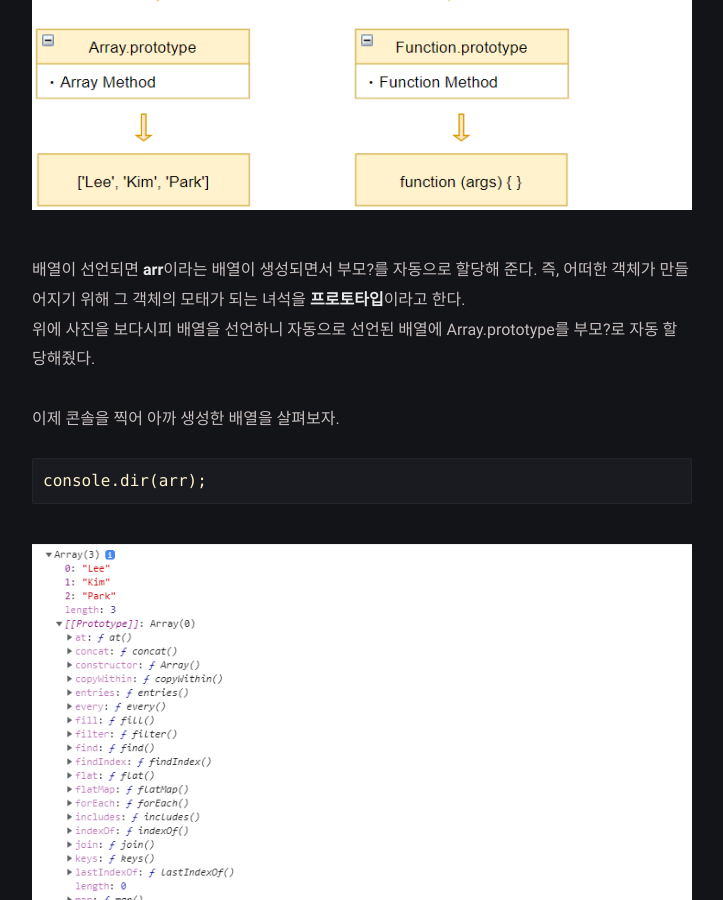
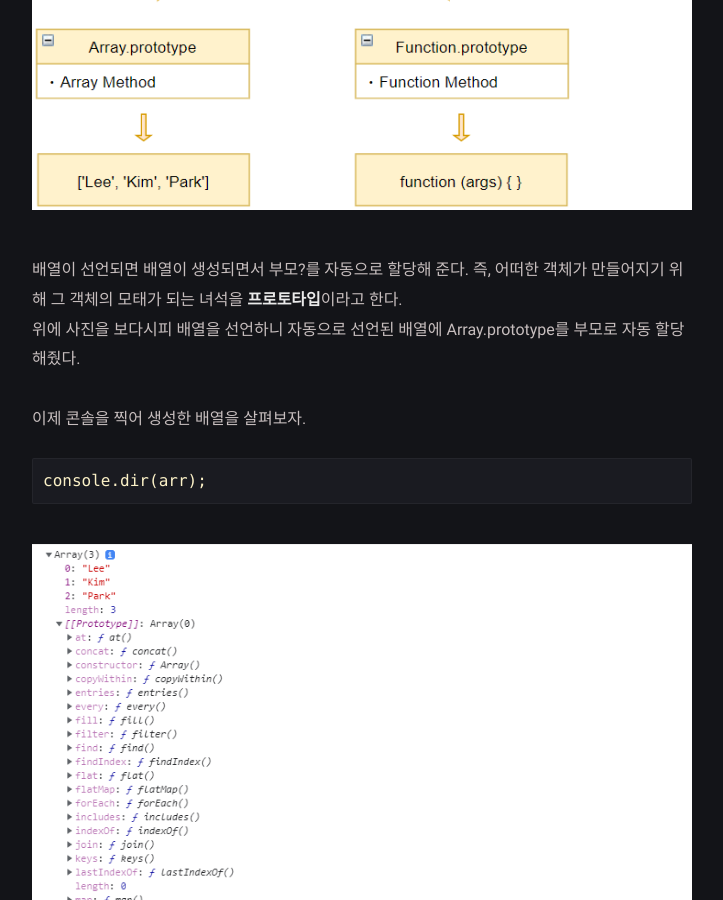
Before and after one commit to LeeJams/LeeJams.github.io, a Jekyll site: the page built from _posts/JaeMin/2021-09-25-Prototype.md, in a window 1280 px wide and 900 px high, scrolled down 1452 px. Shown: the whole window, without its empty margins (278-1001 px from the left). Built offline with Jekyll 4.4.1, drawn with Linux system fonts in a browser that asks for light colours; comment, search, counter and statistics services are not loaded.

Commit message:
Update 2021-09-25-Prototype.md

````diff
--- a/_posts/JaeMin/2021-09-25-Prototype.md
+++ b/_posts/JaeMin/2021-09-25-Prototype.md
@@ -33,10 +33,10 @@ const newArr2 = arr.concat('Cho'); // ['Lee', 'Kim', 'Park', 'Cho']
   </center>
 </p>
 
-배열이 선언되면 **arr**이라는 배열이 생성되면서 부모?를 자동으로 할당해 준다. 즉, 어떠한 객체가 만들어지기 위해 그 객체의 모태가 되는 녀석을 **프로토타입**이라고 한다.<br />
-위에 사진을 보다시피 배열을 선언하니 자동으로 선언된 배열에 Array.prototype를 부모?로 자동 할당해줬다.
+배열이 선언되면 배열이 생성되면서 부모?를 자동으로 할당해 준다. 즉, 어떠한 객체가 만들어지기 위해 그 객체의 모태가 되는 녀석을 **프로토타입**이라고 한다.<br />
+위에 사진을 보다시피 배열을 선언하니 자동으로 선언된 배열에 Array.prototype를 부모로 자동 할당해줬다.
 
-이제 콘솔을 찍어 아까 생성한 배열을 살펴보자.
+이제 콘솔을 찍어 생성한 배열을 살펴보자.
 ```javascript
 console.dir(arr);
 ```
````
